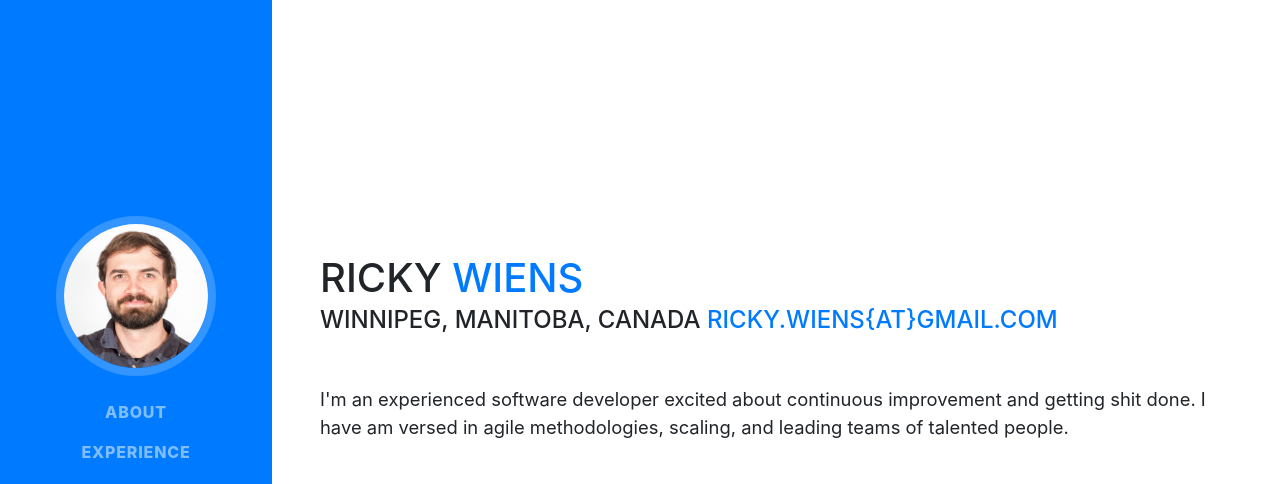
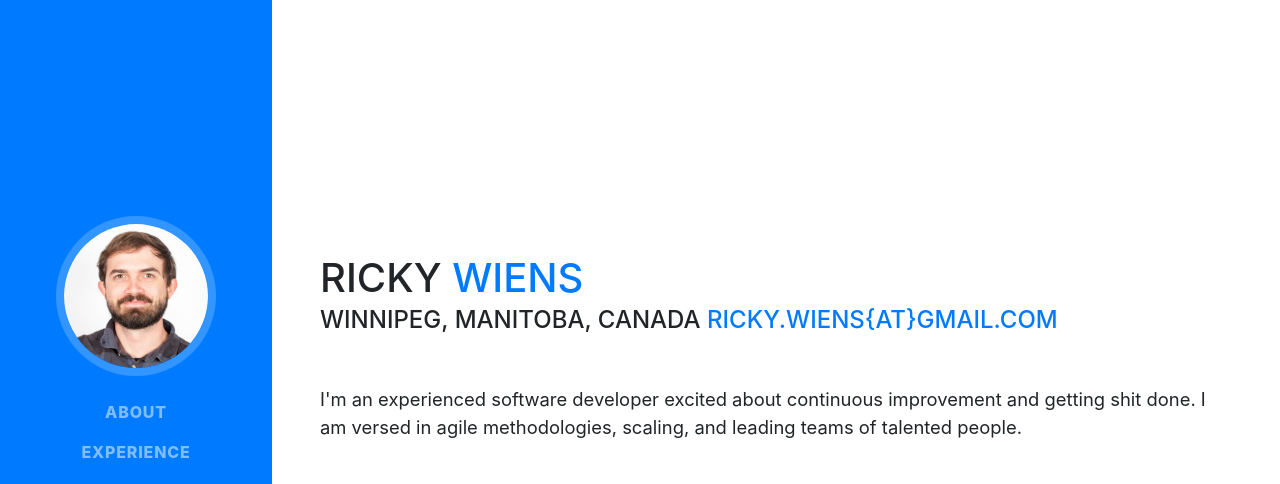
Before and after one commit to rickywiens/rickywiens.github.io, a website with bundled scripts: page index.html in a window 1280 px wide. Shown: the top 484 px of the page. Built offline with nearby package versions, Linux system fonts and the light colour scheme; a web font is replaced by a local one.

Commit message:
Update index.html

```diff
--- a/index.html
+++ b/index.html
@@ -69,7 +69,7 @@
           <div class="subheading mb-5">Winnipeg, Manitoba, Canada
             <a href="#">ricky.wiens{at}gmail.com</a>
           </div>
-          <p class="lead mb-5">I'm an experienced software developer excited about continuous improvement and getting shit done. I have am versed in agile methodologies, scaling, and leading teams of talented people.</p>
+          <p class="lead mb-5">I'm an experienced software developer excited about continuous improvement and getting shit done. I am versed in agile methodologies, scaling, and leading teams of talented people.</p>
           <div class="social-icons">
             <a href="https://www.linkedin.com/in/ricky-wiens-3770663b">
               <i class="fab fa-linkedin-in"></i>
```
